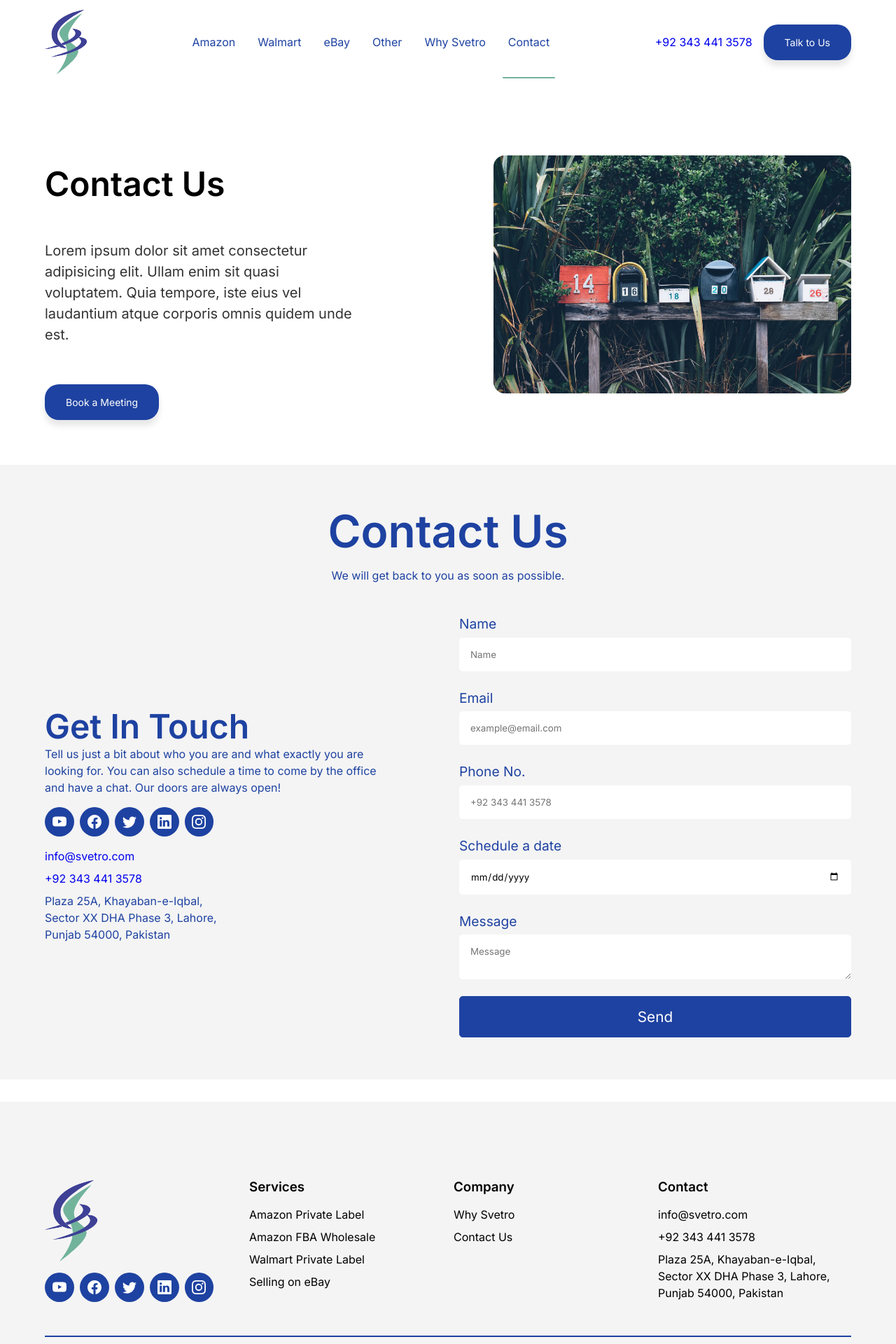
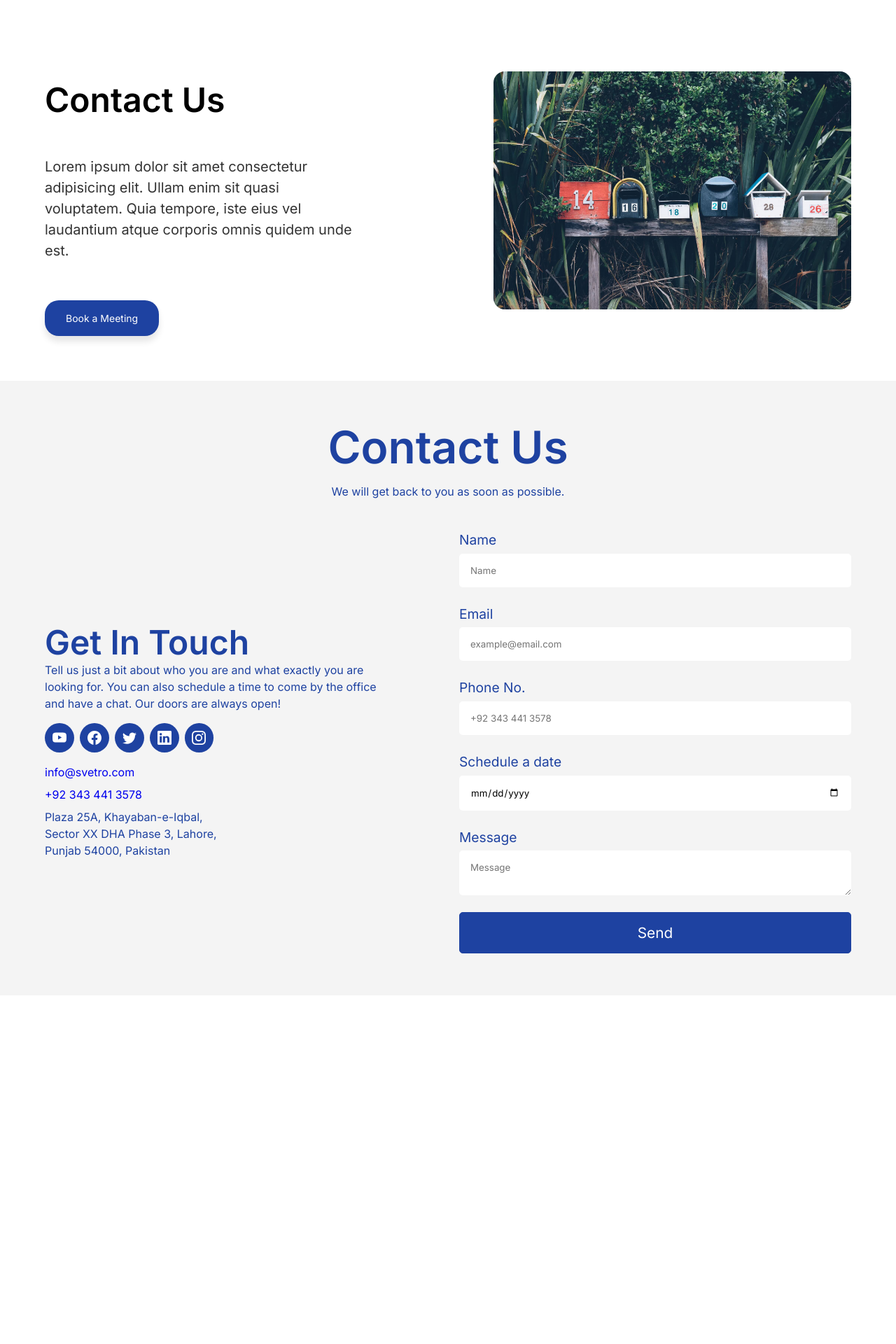
Before and after one commit to hariscs/svetro-app, a React (Create React App) app: page /contact in a window 1280 px wide. Shown: the top 1920 px of the page at 70% size. After the commit the page ends 1454 px from the top, so only its background shows below. Built offline with nearby package versions, Linux system fonts and the light colour scheme.

Commit message:
fix form

```diff
--- a/src/App.js
+++ b/src/App.js
@@ -14,7 +14,7 @@ import {
 function App() {
 	return (
 		<>
-			<Navbar />
+			{/* <Navbar /> */}
 			<Routes>
 				<Route path='/' element={<Home />} />
 				<Route path='/amazon' element={<Amazon />} />
@@ -25,7 +25,7 @@ function App() {
 				<Route path='/why' element={<Why />} />
 				<Route path='*' element={<Page404 />} />
 			</Routes>
-			<Footer />
+			{/* <Footer /> */}
 		</>
 	);
 }
--- a/src/container/Form/Form.jsx
+++ b/src/container/Form/Form.jsx
@@ -120,6 +120,11 @@ const Form = () => {
 								placeholder='Message '
 							></textarea>
 							<input type='hidden' name='_captcha' value='false' />
+							<input
+								type='hidden'
+								name='_next'
+								value='https://svetro.netlify.app/'
+							/>
 						</div>
 						<button type='submit'>Send</button>
 					</form>
```
